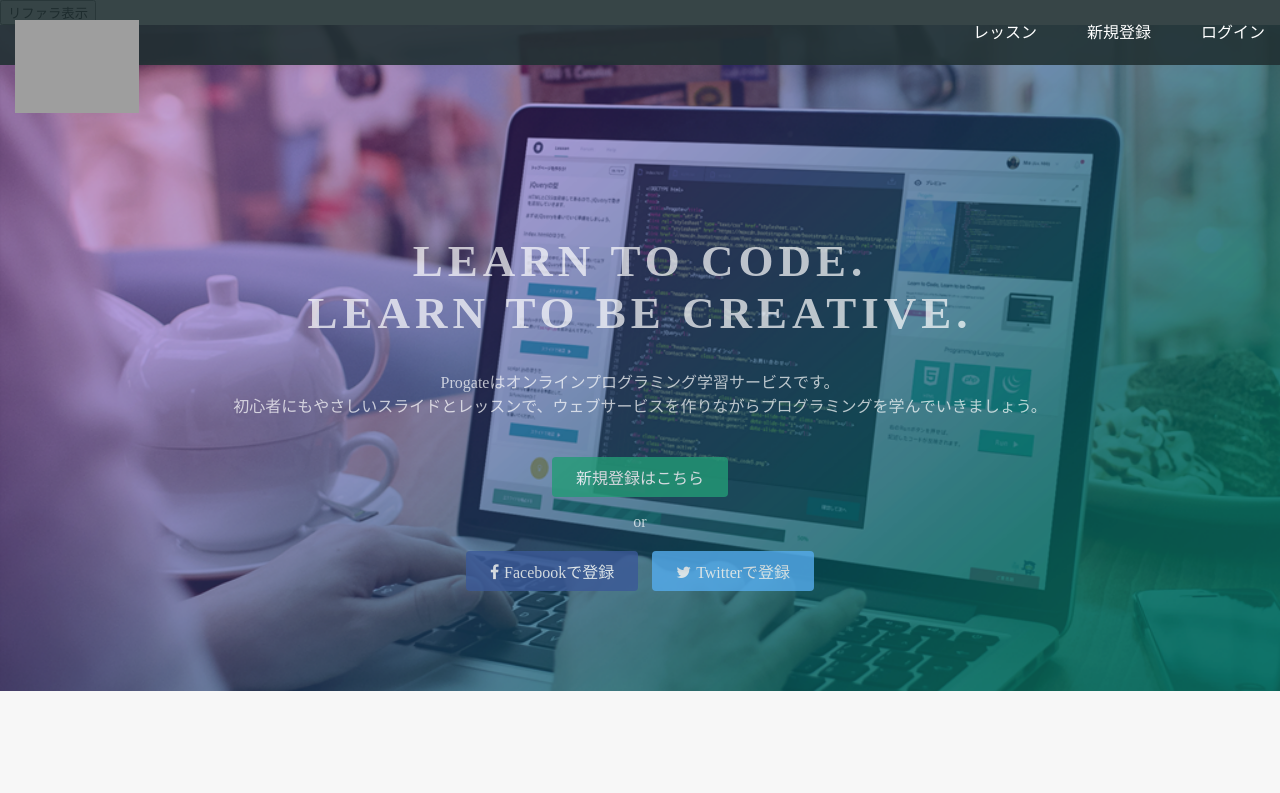
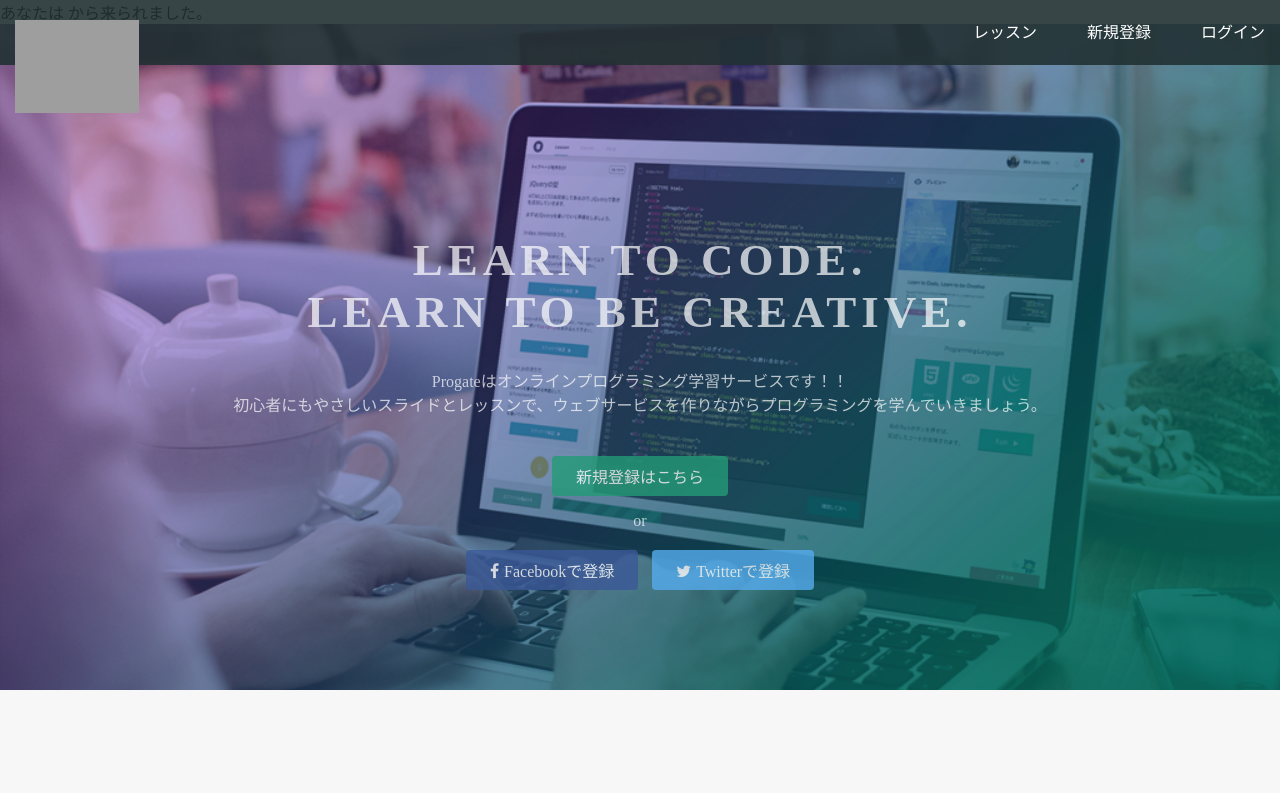
Before and after one commit to TakYoshio/TakYoshio.github.io, a plain HTML site: page index.html in a window 1280 px wide. Shown: the top 793 px of the page. Drawn offline with Linux system fonts and the light colour scheme; grey boxes are pictures that could not be loaded.

Commit message:
Update index.html

```diff
--- a/index.html
+++ b/index.html
@@ -21,11 +21,17 @@
       </div>
     </div>
   </header>
-  <input type="button" value="リファラ表示" onclick="alert( document.referrer );" />
+
+  <script type="text/javascript">
+   <!--
+     document.write("あなたは " + document.referrer + " から来られました。");
+   // -->
+   </script>
+
   <div class="top-wrapper">
     <div class="container">
       <h1>LEARN TO CODE.<br>LEARN TO BE CREATIVE.</h1>
-      <p>Progateはオンラインプログラミング学習サービスです。<br>初心者にもやさしいスライドとレッスンで、ウェブサービスを作りながらプログラミングを学んでいきましょう。</p>
+      <p>Progateはオンラインプログラミング学習サービスです！！<br>初心者にもやさしいスライドとレッスンで、ウェブサービスを作りながらプログラミングを学んでいきましょう。</p>
       <div class="btn-wrapper">
         <a href="#" class="btn signup">新規登録はこちら</a>
         <p>or</p>
```
